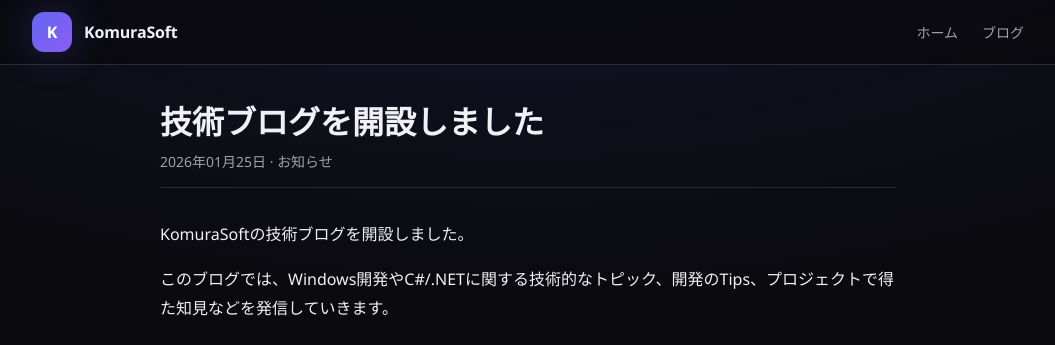
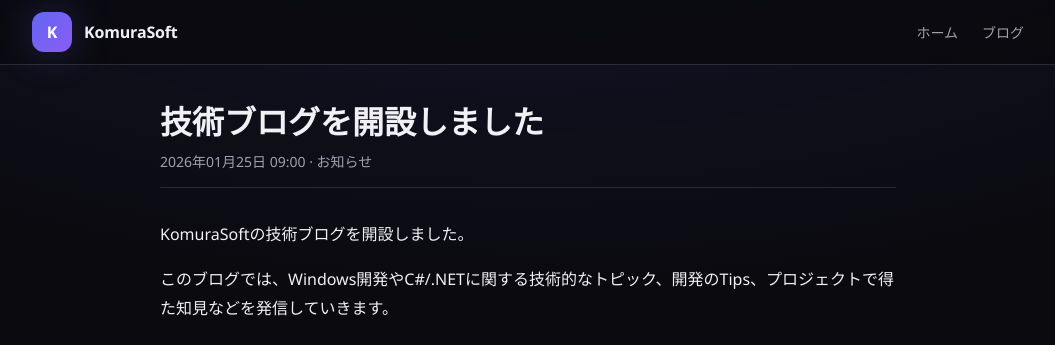
Before and after one commit to gomurin0428/KomuraSoftWeb, a Jekyll site: the page built from _posts/2026-01-25-000-hello-world.md, in a window 1280 px wide and 970 px high. Shown: the top 345 px of the window, without its empty margins (112-1167 px from the left). Built offline with Jekyll 4.4.1, drawn with Linux system fonts in a browser that asks for light colours.

Commit message:
feat: display time in blog post dates

```diff
--- a/_layouts/post.html
+++ b/_layouts/post.html
@@ -107,7 +107,7 @@
         <header class="blog-header">
           <h1 class="blog-title">{{ page.title }}</h1>
           <div class="blog-meta">
-            <time datetime="{{ page.date | date_to_xmlschema }}">{{ page.date | date: "%Y年%m月%d日" }}</time>
+            <time datetime="{{ page.date | date_to_xmlschema }}">{{ page.date | date: "%Y年%m月%d日 %H:%M" }}</time>
             {% if page.author %}
             · <span>{{ page.author }}</span>
             {% endif %}
--- a/blog/index.html
+++ b/blog/index.html
@@ -95,7 +95,7 @@ layout: null
           <li class="blog-list-item">
             <a href="{{ post.url }}">
               <h2 class="blog-list-title">{{ post.title }}</h2>
-              <div class="blog-list-meta">{{ post.date | date: "%Y年%m月%d日" }}</div>
+              <div class="blog-list-meta">{{ post.date | date: "%Y年%m月%d日 %H:%M" }}</div>
               <p class="blog-list-excerpt">{{ post.excerpt | strip_html | truncate: 120 }}</p>
             </a>
           </li>
```
